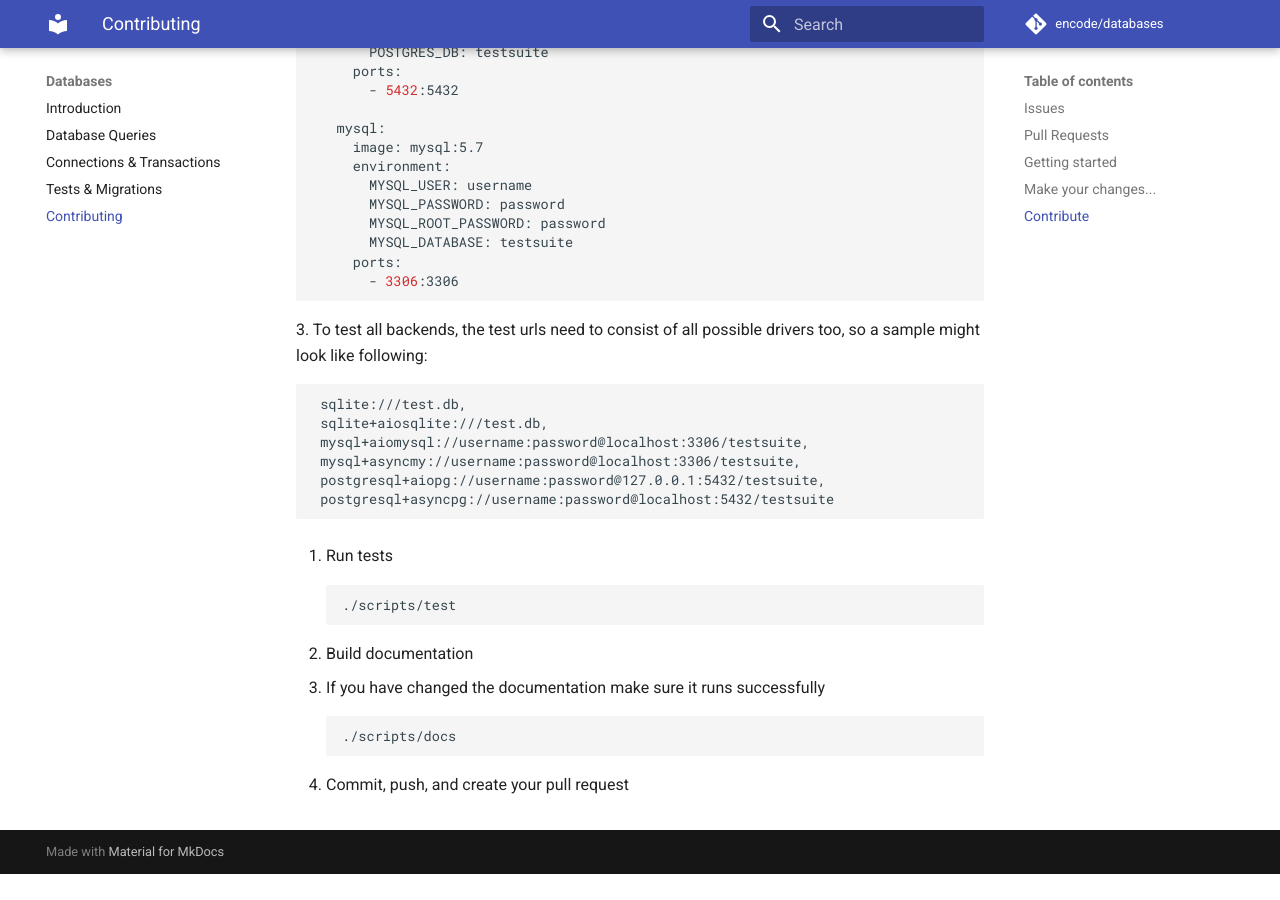
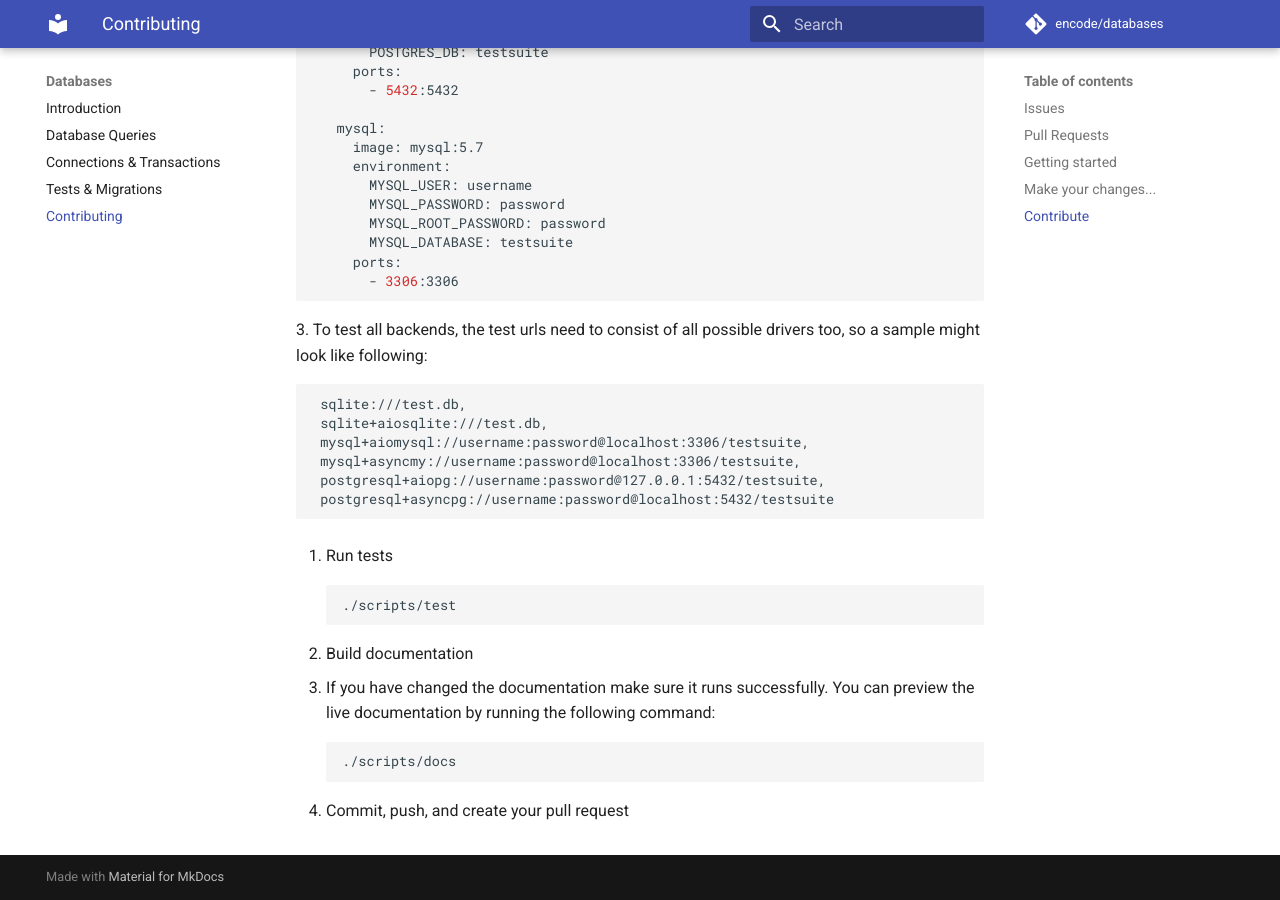
Before and after one commit to encode/databases, an MkDocs documentation site: the page built from docs/contributing.md, in a window 1280 px wide and 900 px high, scrolled down 2079 px. Built offline with MkDocs 1.6.1 and Material for MkDocs 9.7.7, drawn with Linux system fonts in a browser that asks for light colours; comment, search, counter and statistics services are not loaded; before the commit the page ends 2953 px from its top, so only the background shows below that.

Commit message:
remove python version from venv, clarify that docs serve the live docs

````diff
--- a/docs/contributing.md
+++ b/docs/contributing.md
@@ -107,7 +107,8 @@ run all of those with lint script
 ```
 
 5. Build documentation
-   1. If you have changed the documentation make sure it runs successfully
+   1. If you have changed the documentation make sure it runs successfully.
+   You can preview the live documentation by running the following command:
 ```bash
 ./scripts/docs
 ```
````
Also changed, not shown: other parts of docs/contributing.md (+1 -1 lines).
